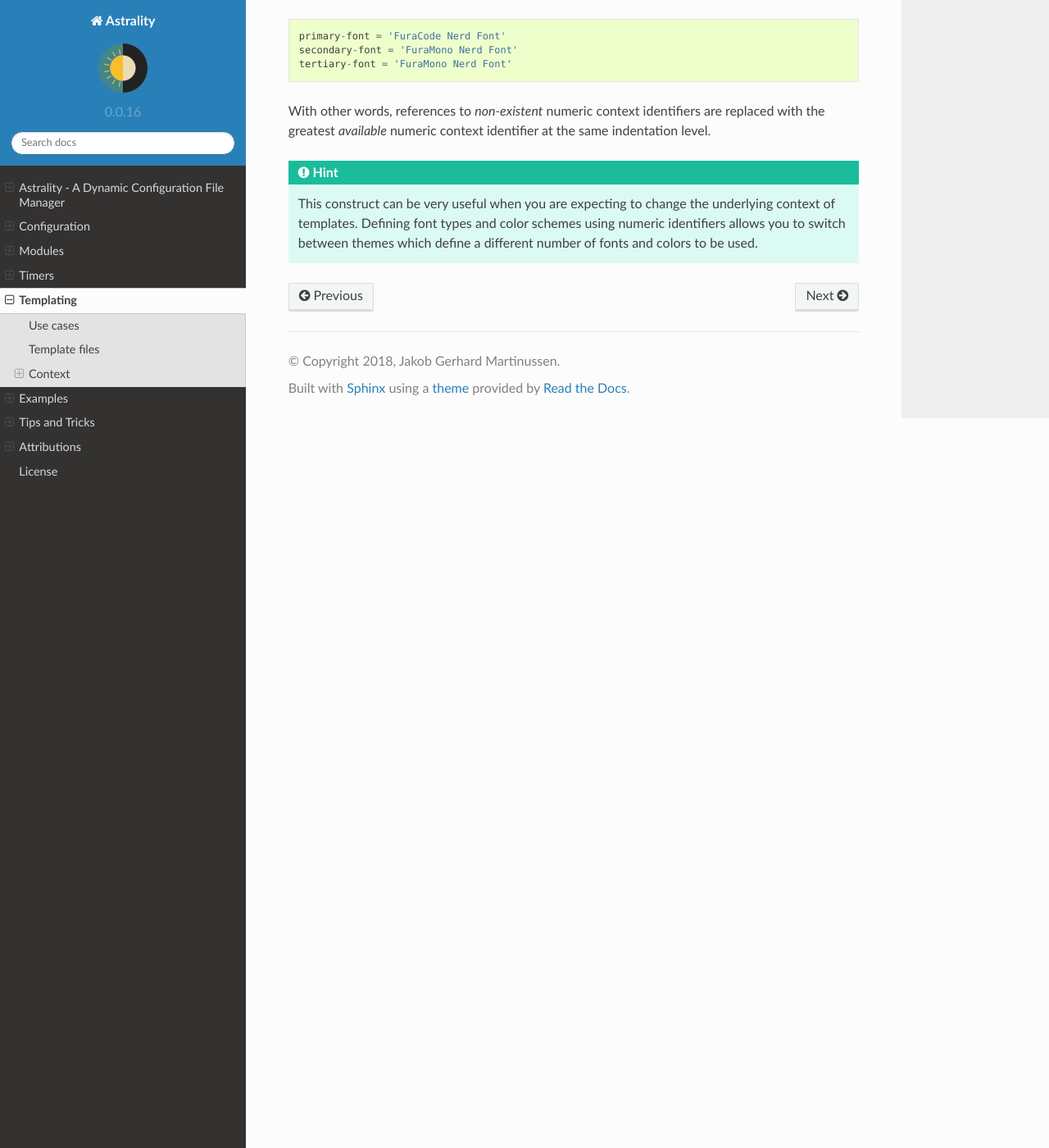
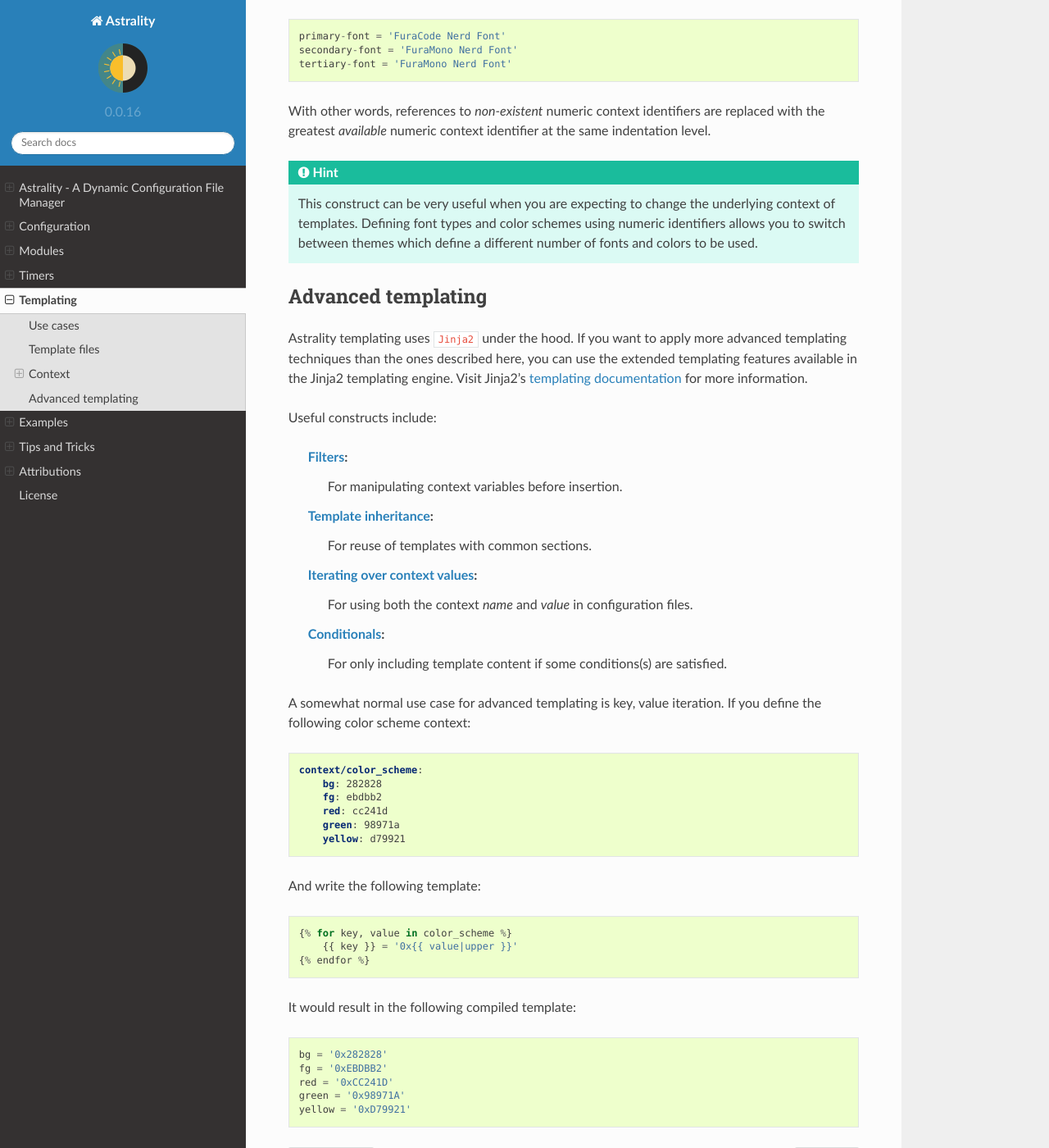
Before and after one commit to JakobGM/astrality, a Sphinx documentation site: the page built from docs/templating.rst, in a window 1280 px wide and 1400 px high, scrolled down 3071 px. Shown: the whole window at 82% size. Built offline with Sphinx 7.4.7 and the Read the Docs theme 2.0.0, drawn with Linux system fonts in a browser that asks for light colours.

Commit message:
Document advanced templating features

```diff
--- a/docs/templating.rst
+++ b/docs/templating.rst
@@ -152,3 +152,50 @@ With other words, references to *non-existent* numeric context identifiers are r
 
 .. hint::
     This construct can be very useful when you are expecting to change the underlying context of templates. Defining font types and color schemes using numeric identifiers allows you to switch between themes which define a different number of fonts and colors to be used.
+
+
+.. _jinja2:
+
+Advanced templating
+===================
+
+Astrality templating uses ``Jinja2`` under the hood. If you want to apply more advanced templating techniques than the ones described here, you can use the extended templating features available in the Jinja2 templating engine. Visit Jinja2's `templating documentation <http://jinja.pocoo.org/docs/2.10/templates/>`_ for more information.
+
+Useful constructs include:
+
+    `Filters <http://jinja.pocoo.org/docs/2.10/templates/#list-of-builtin-filters>`_:
+        For manipulating context variables before insertion.
+
+    `Template inheritance <http://jinja.pocoo.org/docs/2.10/templates/#template-inheritance>`_:
+        For reuse of templates with common sections.
+
+    `Iterating over context values <http://jinja.pocoo.org/docs/2.10/templates/#for>`_:
+        For using both the context *name* and *value* in configuration files.
+
+    `Conditionals <http://jinja.pocoo.org/docs/2.10/templates/#if>`_:
+        For only including template content if some conditions(s) are satisfied.
+
+A somewhat normal use case for advanced templating is key, value iteration. If you define the following color scheme context:
+
+.. code-block:: yaml
+
+    context/color_scheme:
+        bg: 282828
+        fg: ebdbb2
+        red: cc241d
+        green: 98971a
+        yellow: d79921
+
+And write the following template::
+
+    {% for key, value in color_scheme %}
+        {{ key }} = '0x{{ value|upper }}'
+    {% endfor %}
+
+It would result in the following compiled template::
+
+    bg = '0x282828'
+    fg = '0xEBDBB2'
+    red = '0xCC241D'
+    green = '0x98971A'
+    yellow = '0xD79921'
```
